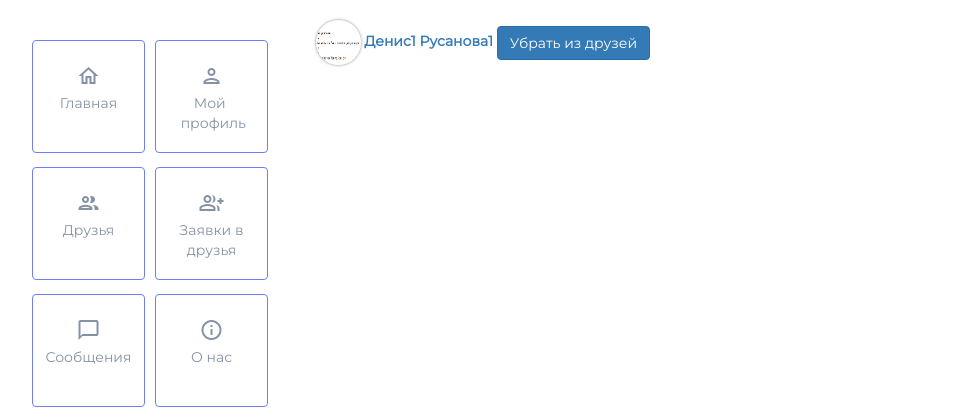
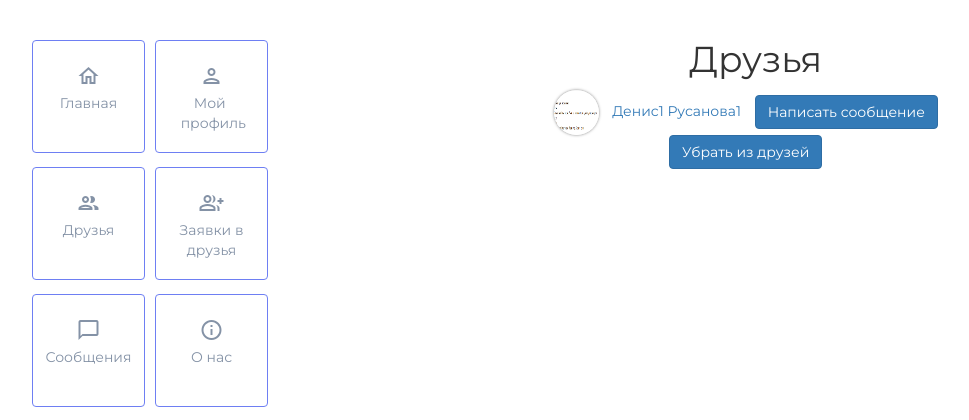
Before and after one commit to Eneanuch/MEGAFACEBOOK, a Flask app: page /friends in a window 1280 px wide. Shown: the part 130-550 px from the top of the page, without its empty margins (18-987 px from the left). Run offline with Flask 2, Linux system fonts and the light colour scheme; a user stored in the database is signed in; data comes from the database, SQL or seed files in the repository; lists and menus that the app fills with data are empty; some libraries are stand-ins or nearby versions.

Commit message:
something adding to design

```diff
--- a/main.py
+++ b/main.py
@@ -113,6 +113,7 @@ def logout():
 
 @app.route("/")
 @app.route("/main")
+@login_required
 def main_page():
     db_sess = db_session.create_session()
     parameters['message'] = ""
--- a/static/css/style.css
+++ b/static/css/style.css
@@ -317,4 +317,10 @@ a {
     border-radius: 2px;
     box-shadow: 0 0 4px rgb(132 132 132 / 50%);
 }
+
+.friends {
+    width: 50%;
+    margin-left: auto;
+    margin-right: auto;
+}
 // TODO: text-block, main-wrap,
--- a/templates/friends.html
+++ b/templates/friends.html
@@ -2,18 +2,17 @@
 {% block content %}
 
 <div class="friends">
+    <h1>Друзья</h1>
     {% if friends %}
-        <table>
-            {% for friend in friends %}
-                <tr>
-                    <th>
-                        <img class="header-avatar" src="{{ url_for('static', filename='img/upload/'+ friend.photo) }}">
-                        <a href="profiles/id{{ friend.id }}">{{ friend.name }} {{friend.surname}}</a>
-                        <a href="delete_friend/id{{ friend.id }}" class="btn btn-primary trans">Убрать из друзей</a>
-                    </th>
-                </tr>
-            {% endfor %}
-        </table>
+        {% for friend in friends %}
+            <div>
+                <img class="header-avatar" style="margin-right: 10px" src="{{ url_for('static', filename='img/upload/'+ friend.photo) }}">
+                <a style="margin-right: 10px" href="/profiles/id{{ friend.id }}">{{ friend.name }} {{friend.surname}}</a>
+                <a href="/messages/id{{ friend.id }}" class="btn btn-primary trans" style="margin-right: 20px"> Написать сообщение</a>
+                <a href="/delete_friend/id{{ friend.id }}" class="btn btn-primary trans" style="margin-right: 20px">Убрать из друзей</a>
+                <br>
+            </div>
+        {% endfor %}
     {% else %}
         <h3>У тебя нет друзей :)</h3>
     {% endif %}
--- a/templates/main_page.html
+++ b/templates/main_page.html
@@ -3,6 +3,7 @@
 
     <h3>Публикации пользователей</h3>
     <div class="profile-posts">
+        <a class="btn btn-primary trans" href="/posts">Добавить публикацию</a>
         {% for i in posts %}
         <div class="profile-post">
             <img class="header-avatar" style="float: left" src="{{ url_for('static', filename='img/upload/'+ users_who_post[ loop.index0 ].photo) }}">
--- a/templates/profile_page.html
+++ b/templates/profile_page.html
@@ -9,8 +9,10 @@
         <br>
     </div>
     {% if current_user.id != user.id %}
+        <a class="btn btn-primary trans" href="/messages/id{{ user.id }}">Написать сообщение</a>
         <a class="btn btn-primary trans" href="/add_friend/id{{ user.id }}">Добавить в друзья</a>
     {% else %}
+        <a class="btn btn-primary trans" href="/posts">Добавить публикацию</a>
         <a class="btn btn-primary trans" href="/profiles_update/id{{ user.id }}">Редактировать профиль</a>
         <a class="btn btn-primary trans" href="/profiles_photo/id{{ user.id }}">Редактировать фото профиля</a>
         <a class="btn btn-primary trans" href="/profiles_password/id{{ user.id }}">Изменить пароль</a>
```
